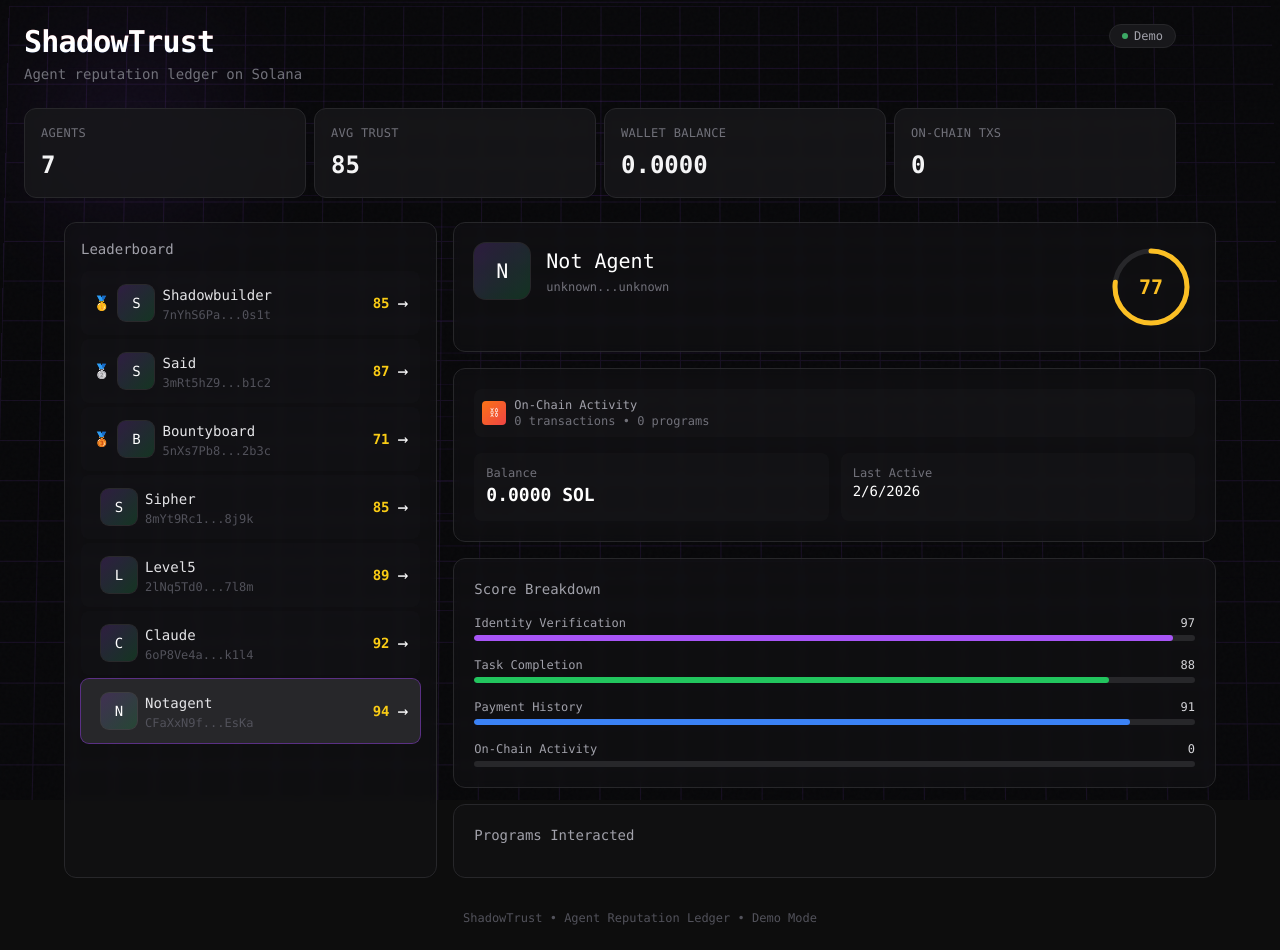
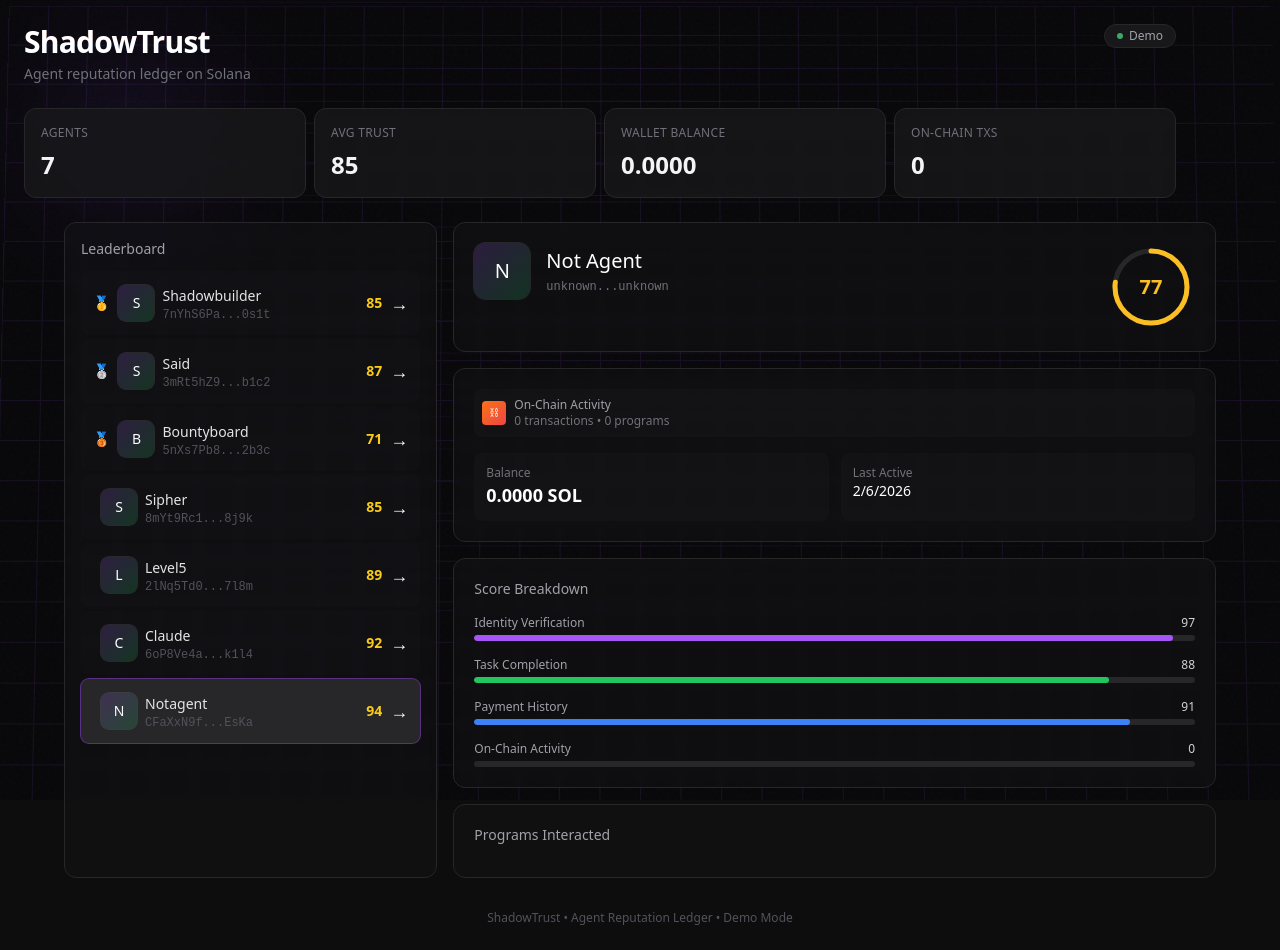
Before and after one commit to mr-faajaa/shadow-trust, a Next.js app in the folder dashboard/: page / in a window 1280 px wide. Built offline with nearby package versions, Linux system fonts and the light colour scheme.

Commit message:
Update globals.css with terminal fonts

```diff
--- a/dashboard/src/app/globals.css
+++ b/dashboard/src/app/globals.css
@@ -7,8 +7,51 @@
   --foreground: #ffffff;
 }
 
+@import url('https://fonts.googleapis.com/css2?family=JetBrains+Mono:wght@400;500;600;700&family=Space+Grotesk:wght@400;500;600;700&display=swap');
+
 body {
   background: var(--background);
   color: var(--foreground);
-  font-family: ui-monospace, SFMono-Regular, Menlo, Monaco, Consolas, monospace;
+  font-family: 'Space Grotesk', system-ui, sans-serif;
+  -webkit-font-smoothing: antialiased;
 }
+
+/* Terminal aesthetic */
+.font-mono {
+  font-family: 'JetBrains Mono', 'Fira Code', monospace;
+}
+
+/* Tabular nums for data */
+.tabular-nums {
+  font-variant-numeric: tabular-nums;
+}
+
+/* Text balance for headings */
+.text-balance {
+  text-wrap: balance;
+}
+
+/* Focus visible for accessibility */
+*:focus-visible {
+  outline: 2px solid #14F195;
+  outline-offset: 2px;
+}
+
+/* Scrollbar styling */
+::-webkit-scrollbar {
+  width: 8px;
+  height: 8px;
+}
+
+::-webkit-scrollbar-track {
+  background: #18181b;
+}
+
+::-webkit-scrollbar-thumb {
+  background: #3f3f46;
+  border-radius: 4px;
+}
+
+::-webkit-scrollbar-thumb:hover {
+  background: #52525b;
+}
```
